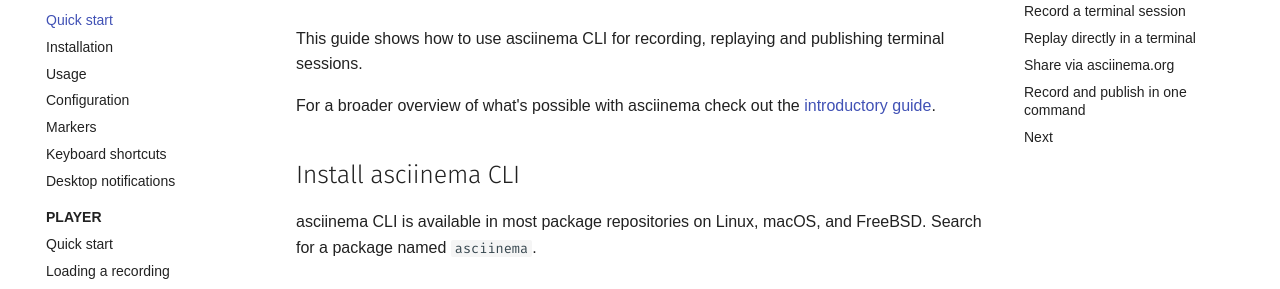
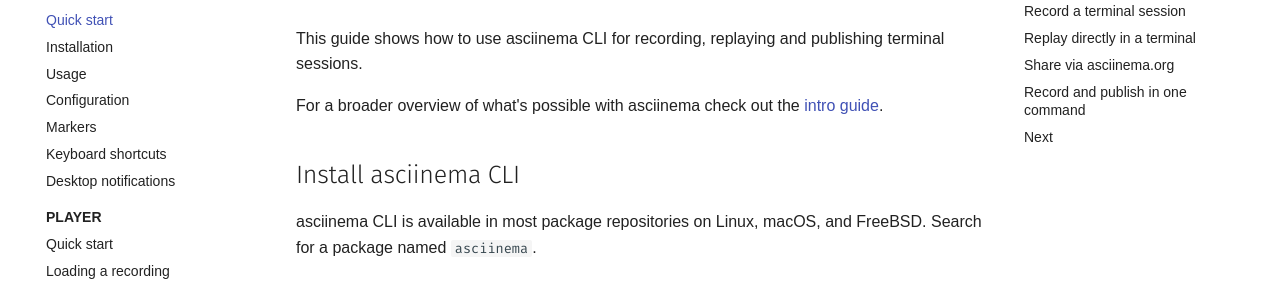
Before and after one commit to ofek/asciinema.github.io, an MkDocs documentation site: the page built from docs/manual/cli/quick-start.md, in a window 1280 px wide and 900 px high. Shown: the part 202-491 px from the top of the window. Built offline with MkDocs 1.6.1 and Material for MkDocs 9.7.7, drawn with Linux system fonts in a browser that asks for light colours; some web fonts are replaced; comment, search, counter and statistics services are not loaded.

Commit message:
Update the getting started guide link in individual quick start guides

```diff
--- a/docs/manual/cli/quick-start.md
+++ b/docs/manual/cli/quick-start.md
@@ -3,8 +3,8 @@
 This guide shows how to use asciinema CLI for recording, replaying and
 publishing terminal sessions.
 
-For a broader overview of what's possible with asciinema check out the
-[introductory guide](../../getting-started.md).
+For a broader overview of what's possible with asciinema check out the [intro
+guide](../../getting-started.md).
 
 ## Install asciinema CLI
 
```
Also changed, not shown: docs/manual/player/quick-start.md (+2 -2 lines).
